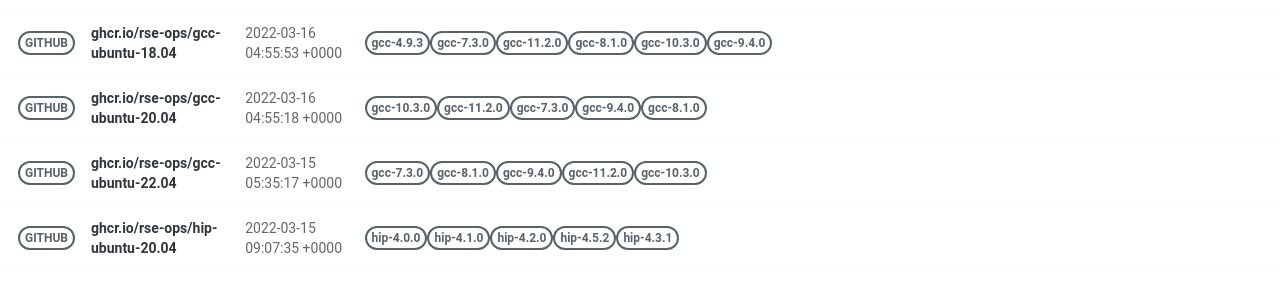
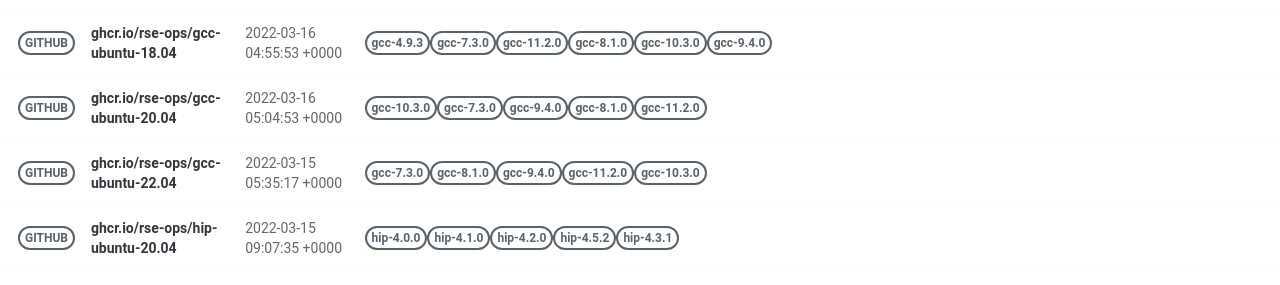
Before and after one commit to rse-ops/docker-images, a Jekyll site: the page built from pages/index.md, in a window 1280 px wide. Shown: the part 581-866 px from the top of the page. Built offline with Jekyll 4.4.1, drawn with Linux system fonts in a browser that asks for light colours; nearby versions of some CDN libraries.

Commit message:
Automated push to update library 2022-03-16

```diff
--- a/_library/ghcr.io-rse-ops-gcc-ubuntu-20.04.md
+++ b/_library/ghcr.io-rse-ops-gcc-ubuntu-20.04.md
@@ -1,7 +1,7 @@
 ---
 layout: container
 name: ghcr.io/rse-ops/gcc-ubuntu-20.04
-updated_at: 2022-03-16 04:55:18.490180
+updated_at: 2022-03-16 05:04:53.721655
 
 
 container_url: https://github.com/orgs/rse-ops/packages/container/package/gcc-ubuntu-20.04
```
Also changed, not shown: other parts of _library/ghcr.io-rse-ops-gcc-ubuntu-20.04.md (+3 -3 lines).
